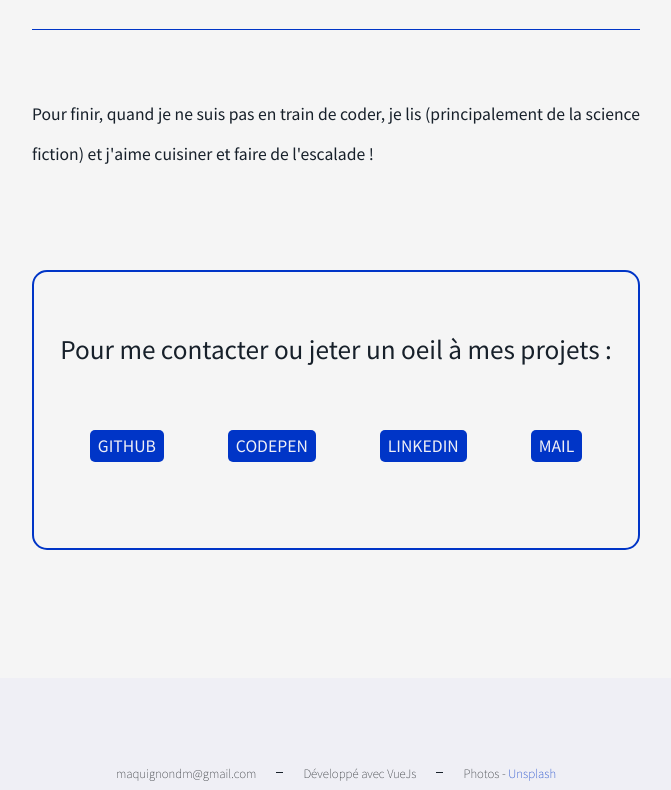
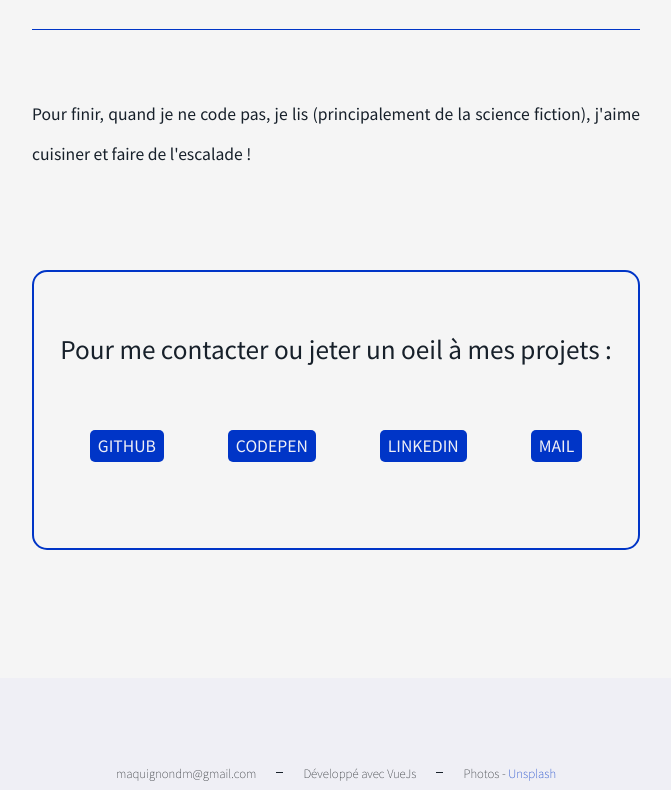
Before and after one commit to DamienMgn/vue-js-router-animation, a Vue app: page /about in a window 1280 px wide. Shown: the part 1451-2241 px from the top of the page, without its empty margins (304-975 px from the left). Built offline with nearby package versions, Linux system fonts and the light colour scheme; what vue-typed-js would draw is missing.

Commit message:
change about text

```diff
--- a/src/components/About.vue
+++ b/src/components/About.vue
@@ -24,7 +24,7 @@
           <span class="logo-container"><img src="../assets/images/logo.png" alt="vue js"></span>
         </div>
         <p class="presentation-p">
-        Pour finir, quand je ne suis pas en train de coder, je lis (principalement de la science fiction) et j'aime cuisiner et faire de l'escalade !
+        Pour finir, quand je ne code pas, je lis (principalement de la science fiction), j'aime cuisiner et faire de l'escalade !
         </p>
         <div class="contact-container">
           <h3 class="contact-title">Pour me contacter ou jeter un oeil à mes projets :</h3>
```
